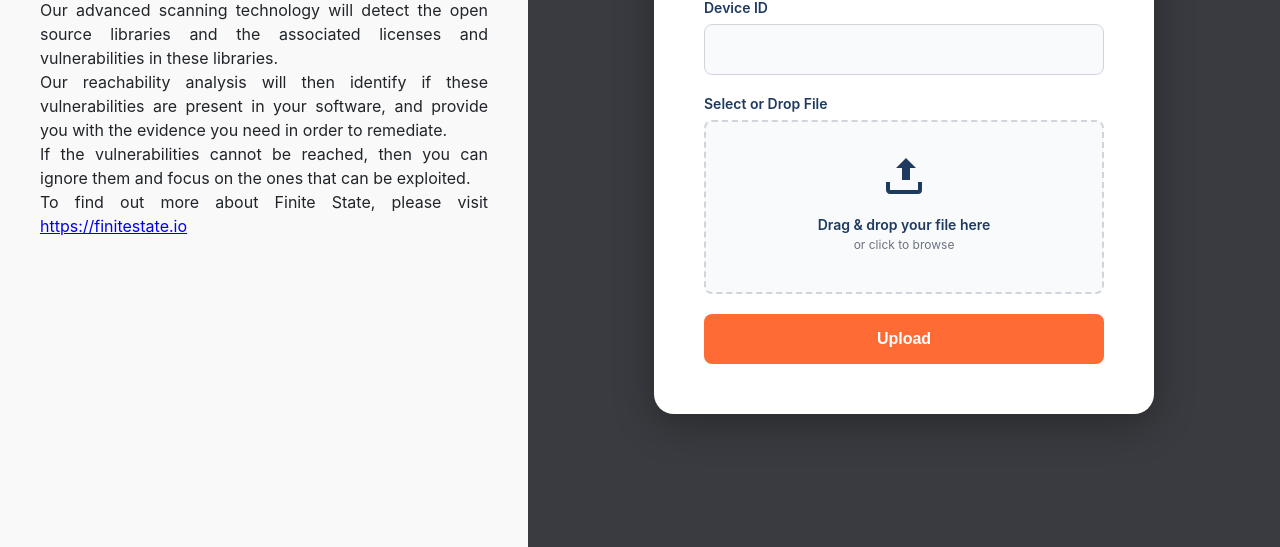
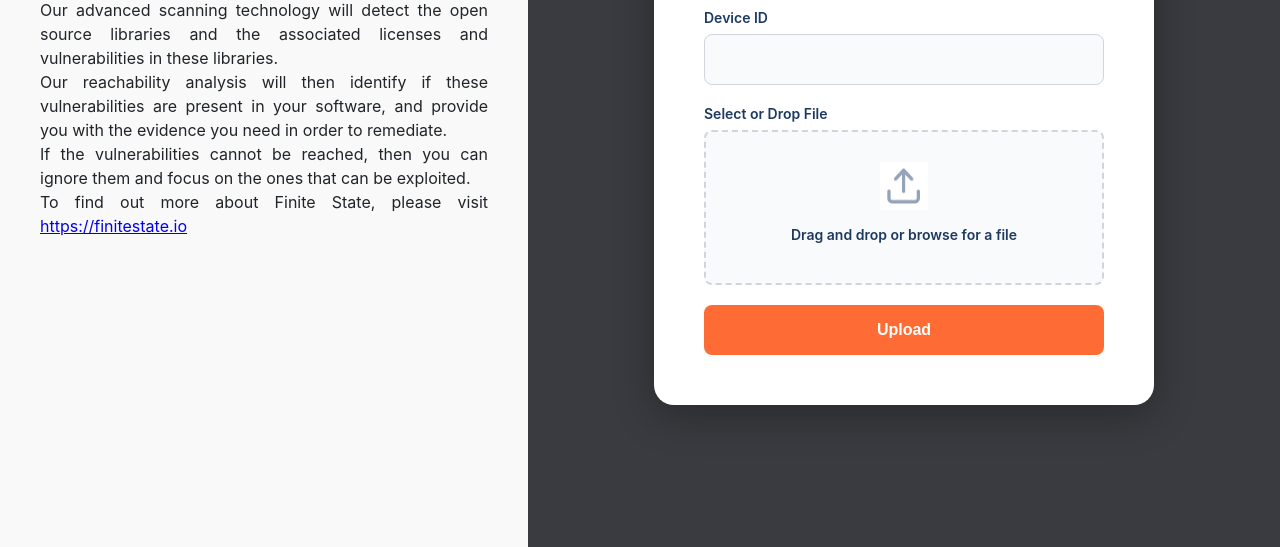
Before and after one commit to mjones-fs/ArmisUpload, a website: page public/index.html in a window 1280 px wide. Shown: the part 253-800 px from the top of the page. Drawn offline with Linux system fonts and the light colour scheme.

Commit message:
Changed drag/drop icon

```diff
--- a/public/index.html
+++ b/public/index.html
@@ -347,11 +347,8 @@
         <div class="form-group">
           <label for="file">Select or Drop File</label>
           <div id="dropArea" class="file-upload-area" tabindex="0" role="button" aria-label="Upload file">
-            <svg class="file-upload-icon" viewBox="0 0 24 24" aria-hidden="true">
-              <path d="M19 15v4H5v-4H3v4c0 1.1.9 2 2 2h14a2 2 0 0 0 2-2v-4h-2zm-6-12-5 5h3v6h4V8h3l-5-5z"/>
-            </svg>
-            <div class="file-upload-text">Drag & drop your file here</div>
-            <div class="file-upload-subtext">or click to browse</div>
+            <img src="upload.png" alt="Upload" class="file-upload-icon" />
+            <div class="file-upload-text">Drag and drop or browse for a file</div>
             <p id="fileName" class="file-name" aria-live="polite"></p>
             <input type="file" id="file" name="file" required />
           </div>
```
Also changed, not shown: public/upload.png (added), 1 other file.
